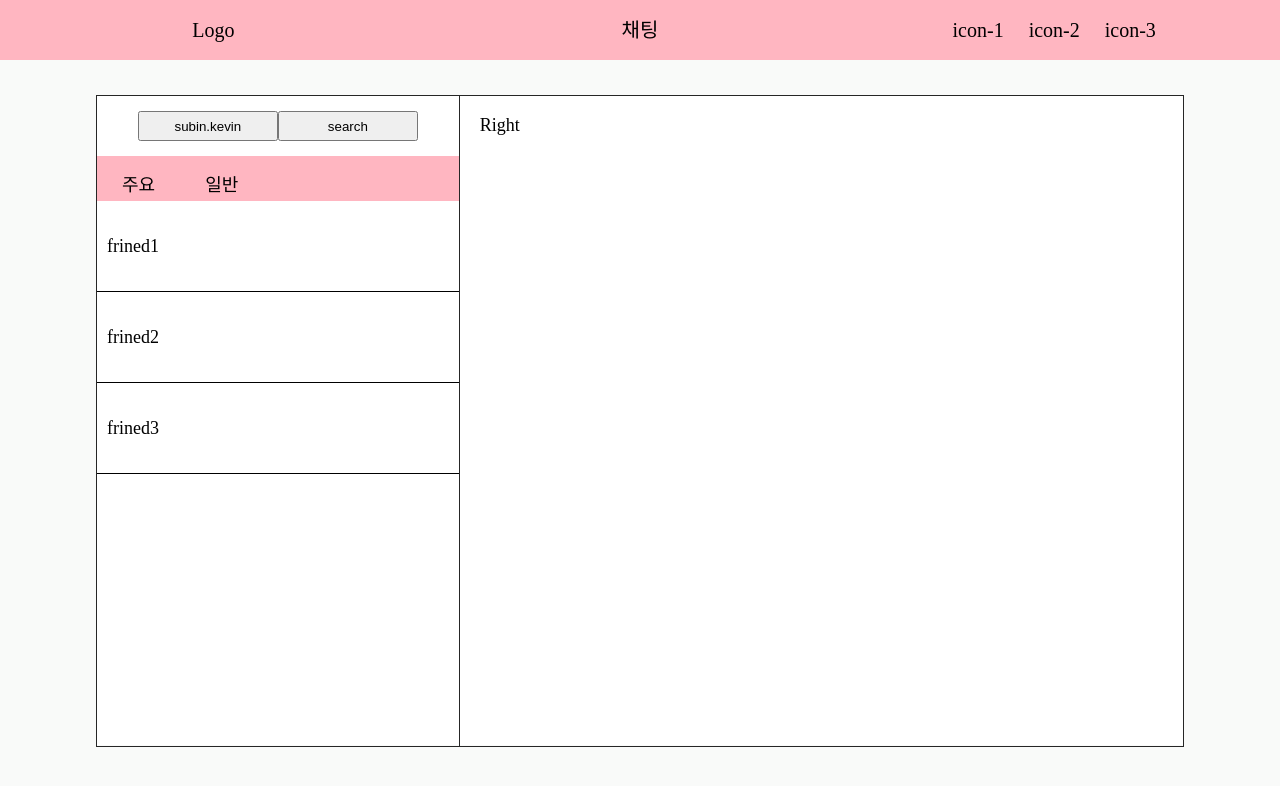
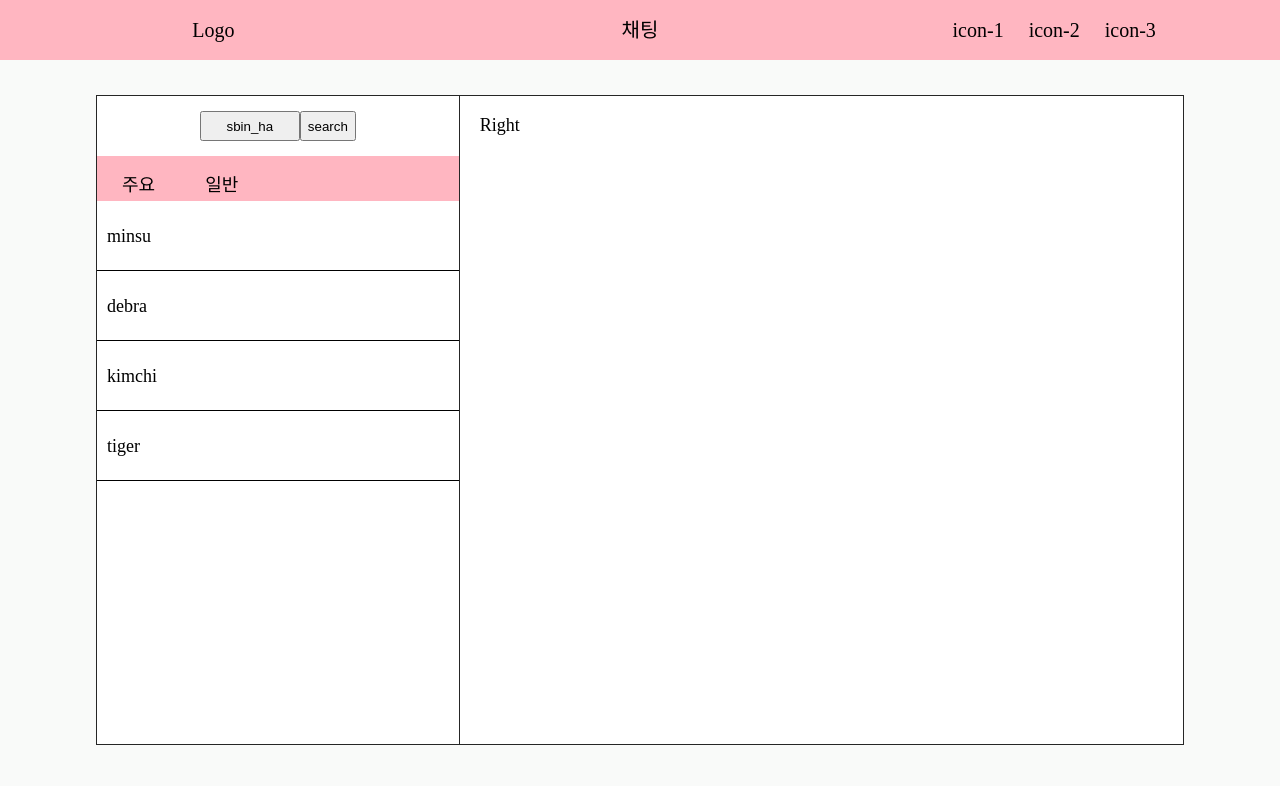
Before and after one commit to sbin0819/messenger, a React (Create React App) app in the folder client/: page / in a window 1280 px wide. Shown: the top 786 px of the page. Built offline with nearby package versions, Linux system fonts and the light colour scheme; what @apollo/link-ws would draw is missing.

Commit message:
feat: init fake data

```diff
--- a/client/package.json
+++ b/client/package.json
@@ -12,10 +12,12 @@
     "graphql": "^15.4.0",
     "react": "^17.0.1",
     "react-dom": "^17.0.1",
+    "react-hook-form": "^6.14.1",
     "react-router-dom": "^5.2.0",
     "react-scripts": "4.0.1",
     "styled-components": "^5.2.1",
     "subscriptions-transport-ws": "^0.9.18",
+    "swr": "^0.4.0",
     "web-vitals": "^0.2.4"
   },
   "scripts": {
--- a/client/src/components/ChatRoom/SideBarLeft.jsx
+++ b/client/src/components/ChatRoom/SideBarLeft.jsx
@@ -6,14 +6,16 @@ const LeftContainer = styled.div`
 `;
 
 const StyledTop = styled.div`
+  display: flex;
+  justify-content: center;
   height: 60px;
-  div {
-    text-align: center;
-    padding: 15px 20px;
-    button {
-      min-width: 140px;
-      min-height: 30px;
-    }
+  padding: 15px 20px;
+  .choose-account {
+    flex: 0 1 100px;
+    max-width: 140px;
+    min-height: 30px;
+  }
+  .search-nickname {
   }
 `;
 
@@ -36,29 +38,21 @@ const StyledBody = styled.div`
   }
 `;
 
-/**
- * profile: {id: '', nickname:'', name: '', text: '', icon:''}
- */
-
-const SideBarLeft = () => {
+const SideBarLeft = ({ profile, friends }) => {
   return (
     <LeftContainer>
-      <StyledTop class='header'>
-        <div>
-          {/* 입력한 아이디 */}
-          <button>subin.kevin</button>
-          <button id='search-nickname'>search</button>
-        </div>
+      <StyledTop className='header'>
+        <button className='choose-account'>{profile.nickname}</button>
+        <button className='search-nickname'>search</button>
       </StyledTop>
-      <StyledTaps class='taps'>
+      <StyledTaps className='taps'>
         <span>주요</span>
         <span>일반</span>
       </StyledTaps>
       <StyledBody className='friend-list'>
-        {/* 대화중인 친구 리스트 */}
-        <div>frined1</div>
-        <div>frined2</div>
-        <div>frined3</div>
+        {friends.map((friend) => (
+          <div key={friend.id}>{friend.name}</div>
+        ))}
       </StyledBody>
     </LeftContainer>
   );
--- a/client/src/components/ChatRoom/index.jsx
+++ b/client/src/components/ChatRoom/index.jsx
@@ -1,6 +1,7 @@
 import SideBarLeft from './SideBarLeft';
 import SideBarRight from './SideBarRight';
 import styled from 'styled-components';
+import { fakeProfile, fakeFriends } from '../../data/fakeData';
 
 const Body = styled.div`
   display: flex;
@@ -12,7 +13,7 @@ const Body = styled.div`
 const HomeComponent = () => {
   return (
     <Body>
-      <SideBarLeft />
+      <SideBarLeft profile={fakeProfile} friends={fakeFriends} />
       <SideBarRight />
     </Body>
   );
--- a/client/src/containers/ChatRoomContainer.jsx
+++ b/client/src/containers/ChatRoomContainer.jsx
@@ -44,6 +44,7 @@ const ChatRoomContainer = () => {
         };
       },
     });
+    console.log('unsubscribe', unsubscribe);
   }
 
   return (
--- /dev/null
+++ b/client/src/data/fakeData.js
@@ -0,0 +1,48 @@
+export const fakeProfile = {
+  id: 123,
+  nickname: 'sbin_ha',
+  name: 'sbin',
+  email: 'sbinha123@gmail.com',
+  options: ['sbinha123@gmail.com', 'sbin@naver.com', 'sbha@gmail.com'],
+  img: '',
+  phone: '000-0000-0000',
+};
+
+export const fakeFriends = [
+  {
+    id: 0,
+    nickname: 'minsu',
+    name: 'minsu',
+    email: 'minsu@gmail.com',
+    options: ['minsu@gmail.com', 'minsu@naver.com'],
+    img: '',
+    phone: '000-0000-0000',
+  },
+  {
+    id: 1,
+    nickname: 'debra',
+    name: 'debra',
+    email: 'debra@gmail.com',
+    options: ['debra@gmail.com', 'debra@naver.com'],
+    img: '',
+    phone: '000-0000-0000',
+  },
+  {
+    id: 2,
+    nickname: 'kimchi',
+    name: 'kimchi',
+    email: 'kimchi@gmail.com',
+    options: ['kimchi@gmail.com', 'kimchi@naver.com'],
+    img: '',
+    phone: '000-0000-0000',
+  },
+  {
+    id: 3,
+    nickname: 'tiger',
+    name: 'tiger',
+    email: 'tiger@gmail.com',
+    options: ['tiger@gmail.com', 'tiger@naver.com'],
+    img: '',
+    phone: '000-0000-0000',
+  },
+];
--- a/client/src/index.css
+++ b/client/src/index.css
@@ -133,3 +133,13 @@ a {
   text-decoration: none;
   color: inherit;
 }
+
+button {
+  cursor: pointer;
+}
+
+* {
+  -webkit-box-sizing: border-box;
+  -moz-box-sizing: border-box;
+  box-sizing: border-box;
+}
```
Also changed, not shown: client/src/common/Form.jsx (added), 2 other files (tests, documents, lock files or other folders).
